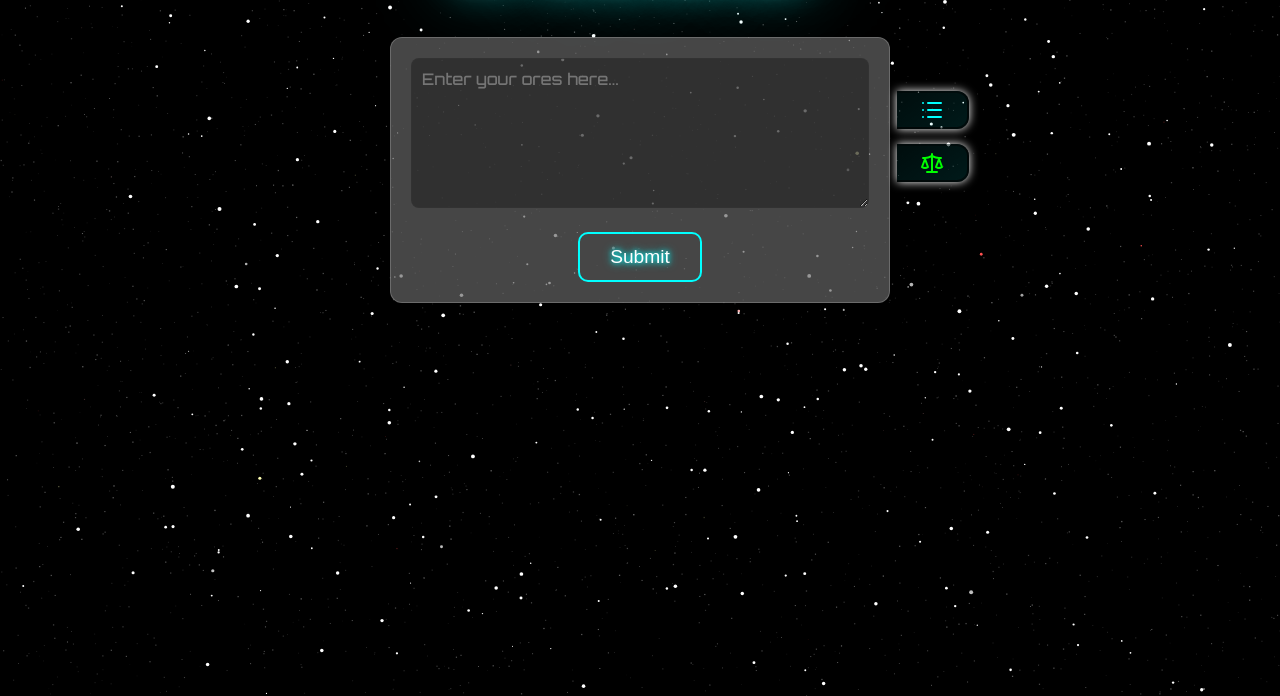
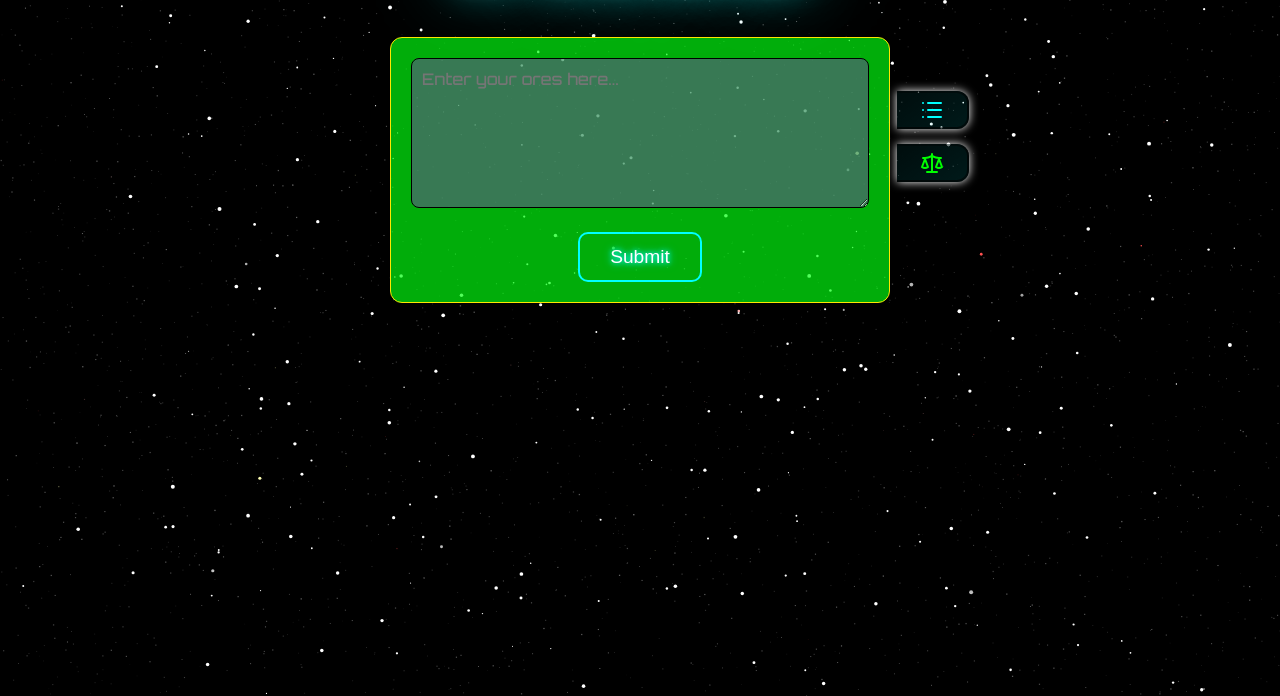
Before and after one commit to OreStellar/Orestellar.github.io, a plain HTML site: page index.html in a window 1280 px wide. Shown: the part 104-800 px from the top of the page. Drawn offline with Linux system fonts and the light colour scheme.

Commit message:
Update index.html

```diff
--- a/index.html
+++ b/index.html
@@ -57,8 +57,8 @@
     max-width: 500px;
     margin: 40px auto;
     padding: 20px;
-    background: rgba(104, 104, 104, 0.678);
-    border: 1px solid rgba(255,255,255,0.2);
+    background: rgba(2, 255, 15, 0.678);
+    border: 1px solid rgb(255, 230, 0);
     border-radius: 12px;
     position: relative;
     box-sizing: border-box; /* include padding in width */
@@ -67,10 +67,10 @@
   #inventoryContainer textarea {
     width: 100%;
     height: 150px;
-    background: rgba(0,0,0,0.3);
-    border: 1px solid rgba(51, 51, 51, 0.8);
+    background: rgba(183, 0, 255, 0.3);
+    border: 1px solid rgb(0, 0, 0);
     border-radius: 8px;
-    color: #fff;
+    color: #ff0000;
     font-family: 'Orbitron', monospace;
     font-size: 1rem;
     padding: 10px;
```
